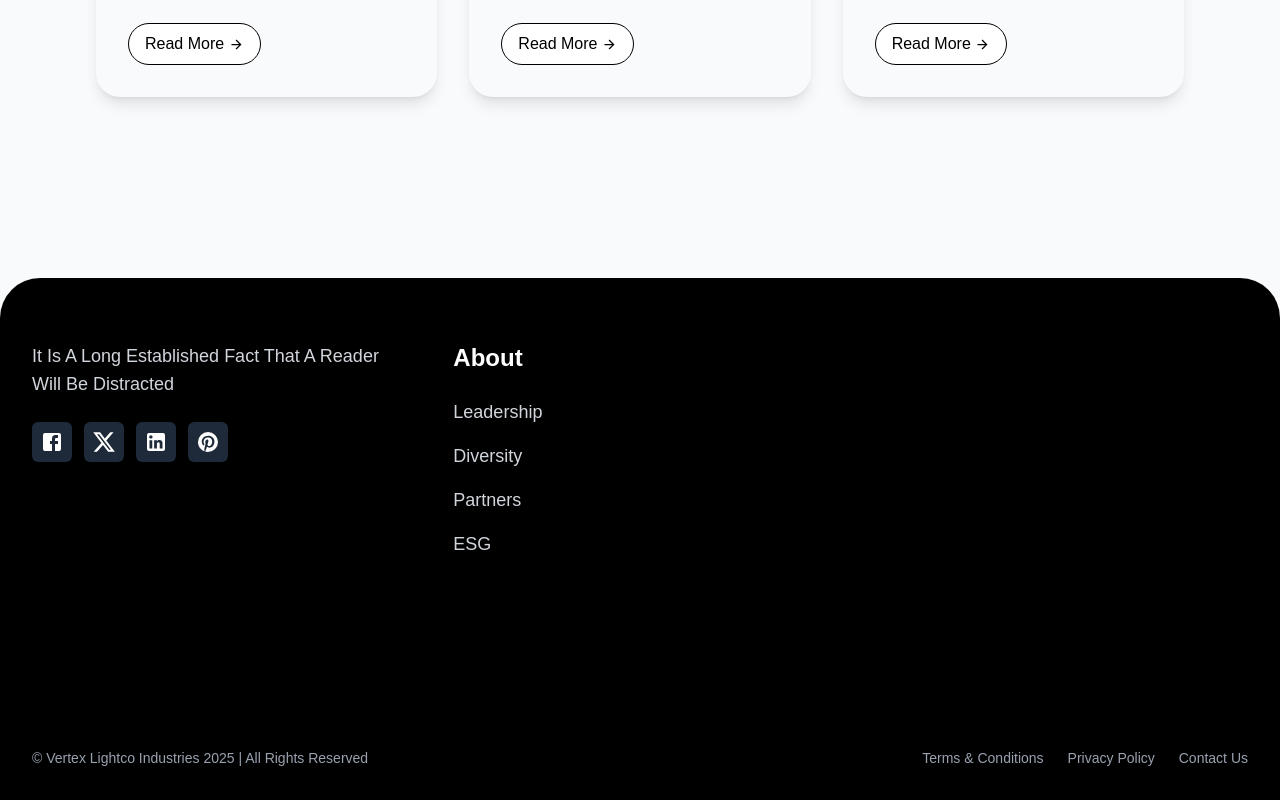
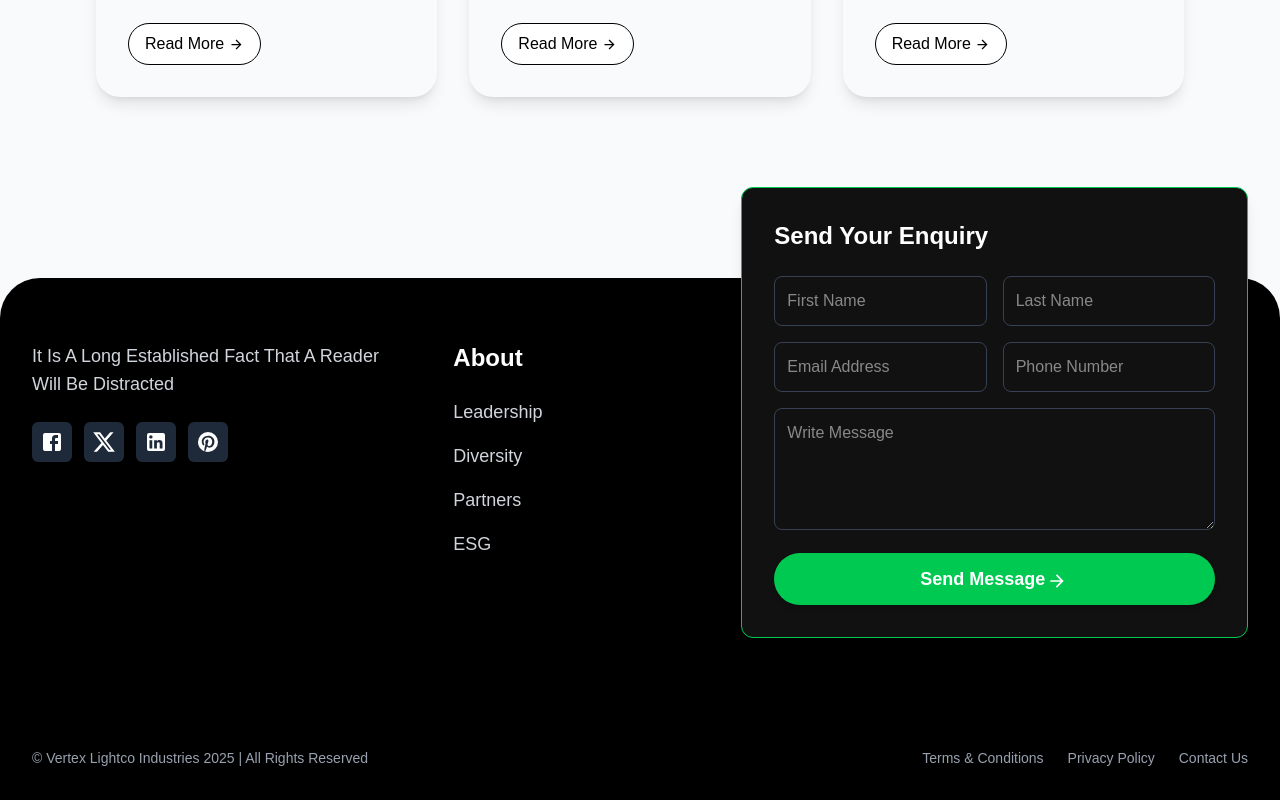
Before and after one commit to Vivek-Pixell/vertex-testing, a Next.js app: page / in a window 1280 px wide. Shown: the part 5748-6548 px from the top of the page. Built offline with nearby package versions, Linux system fonts and the light colour scheme.

Commit message:
contact form

```diff
--- /dev/null
+++ b/app/component/ContactForm.js
@@ -0,0 +1,204 @@
+"use client";
+import { ArrowForward } from "@mui/icons-material";
+import {useState } from "react";
+import axios from "axios";
+import CircularProgress from "@mui/material/CircularProgress";
+import Swal from "sweetalert2";
+
+export default function ContactForm() {
+  const [errors, setErrors] = useState({
+    firstName: "",
+    lastName: "",
+    email: "",
+    phone: "",
+    message: "",
+  });
+
+  const [isLoading, setIsLoading] = useState(false);
+
+  const [formData, setFormData] = useState({
+    firstName: "",
+    lastName: "",
+    email: "",
+    phone: "",
+    message: "",
+  });
+
+  const validateForm = () => {
+    const newErrors = {};
+
+    if (!formData.firstName.trim())
+      newErrors.firstName = "First Name is required.";
+    if (!formData.lastName.trim())
+      newErrors.lastName = "Last Name is required.";
+    if (!formData.email.trim()) newErrors.email = "Email is required.";
+    if (!formData.phone.trim()) {
+      newErrors.phone = "Phone Number is required.";
+    } else if (formData.phone.length < 10) {
+      newErrors.phone = "Phone Number must be at least 10 digits.";
+    }
+    if (!formData.message.trim()) newErrors.message = "Message is required.";
+
+    return Object.keys(newErrors).length === 0; // ✅ Returns `true` if no errors
+  };
+
+  const handleSubmit = async (e) => {
+    e.preventDefault();
+
+    if (!validateForm()) return;
+
+    console.log(formData);
+
+    try {
+      setIsLoading(true);
+      const response = await axios.post("/api/contact", formData, {
+        headers: {
+          "Content-Type": "application/json",
+        },
+      });
+
+      if (response.status === 200) {
+        // ✅ Show success notification
+        Swal.fire({
+          icon: "success",
+          title: "Message Sent!",
+          text: "We will get back to you shortly.",
+          confirmButtonColor: "#22c55e",
+        });
+
+        // ✅ Reset form data after successful submission
+        setFormData({
+          firstName: "",
+          lastName: "",
+          email: "",
+          phone: "",
+          message: "",
+        });
+        setIsLoading(false);
+        setErrors({
+          firstName: "",
+          lastName: "",
+          email: "",
+          phone: "",
+          message: "",
+        });
+      } else {
+        throw new Error("Failed to send message");
+      }
+    } catch (error) {
+      console.error("Error sending message:", error);
+
+      // ❌ Show error notification
+      Swal.fire({
+        icon: "error",
+        title: "Oops...",
+        text: "Failed to send message. Please try again later.",
+        confirmButtonColor: "#ef4444",
+      });
+
+      setIsLoading(false);
+    }
+  };
+
+  return (
+    <div className="">
+      <h3 className="text-2xl font-semibold mb-6">Send Your Enquiry</h3>
+      <form onSubmit={handleSubmit} className="space-y-4">
+        <div className="grid grid-cols-1 sm:grid-cols-2 gap-4">
+          <div>
+            <input
+              type="text"
+              placeholder="First Name"
+              className="bg-transparent border w-full border-gray-700 rounded-lg p-3 focus:outline-none focus:border-green-500 transition focus:ring-2 focus:ring-green-500"
+              value={formData.firstName}
+              onChange={(e) =>
+                setFormData({ ...formData, firstName: e.target.value })
+              }
+            />
+            {errors.firstName && (
+              <p className="text-red-500 text-sm">{errors.firstName}</p>
+            )}
+          </div>
+          <div>
+            <input
+              type="text"
+              placeholder="Last Name"
+              className="bg-transparent border w-full border-gray-700 rounded-lg p-3 focus:outline-none focus:border-green-500 transition focus:ring-2 focus:ring-green-500"
+              value={formData.lastName}
+              onChange={(e) =>
+                setFormData({ ...formData, lastName: e.target.value })
+              }
+            />
+            {errors.lastName && (
+              <p className="text-red-500 text-sm">{errors.lastName}</p>
+            )}
+          </div>
+        </div>
+        <div className="grid grid-cols-1 sm:grid-cols-2 gap-4">
+          <div>
+            <input
+              type="email"
+              placeholder="Email Address"
+              className="bg-transparent border w-full border-gray-700 rounded-lg p-3 focus:outline-none focus:border-green-500 transition focus:ring-2 focus:ring-green-500"
+              value={formData.email}
+              onChange={(e) =>
+                setFormData({ ...formData, email: e.target.value })
+              }
+            />
+            {errors.email && (
+              <p className="text-red-500 text-sm">{errors.email}</p>
+            )}
+          </div>
+          <div>
+            <input
+              type="tel"
+              placeholder="Phone Number"
+              className="bg-transparent border w-full border-gray-700 rounded-lg p-3 focus:outline-none focus:border-green-500 transition focus:ring-2 focus:ring-green-500"
+              value={formData.phone}
+              onChange={(e) => {
+                const onlyNumbers = e.target.value.replace(/\D/g, ""); // Allow only numbers
+                if (onlyNumbers.length <= 10) {
+                  setFormData({ ...formData, phone: onlyNumbers });
+                }
+              }}
+            />
+            {errors.phone && (
+              <p className="text-red-500 text-sm">{errors.phone}</p>
+            )}
+          </div>
+        </div>
+        <div>
+          <textarea
+            placeholder="Write Message"
+            rows={4}
+            className="w-full bg-transparent border border-gray-700 rounded-lg p-3 focus:outline-none focus:border-green-500 transition focus:ring-2 focus:ring-green-500"
+            value={formData.message}
+            onChange={(e) =>
+              setFormData({ ...formData, message: e.target.value })
+            }
+          />
+          {errors.message && (
+            <p className="text-red-500 text-sm">{errors.message}</p>
+          )}
+        </div>
+        <button
+          type="submit"
+          className="w-full relative bg-green-500 text-white py-3 rounded-full hover:bg-green-600 transition-colors flex items-center justify-center group shadow-md cursor-pointer"
+          disabled={isLoading}
+        >
+          <span className="text-lg font-semibold">
+            {isLoading ? "Sending..." : "Send Message"}
+          </span>
+          <ArrowForward className="pt-1 w-5 h-5 transition-transform group-hover:translate-x-2" />
+          {isLoading && (
+            <CircularProgress
+              size={30}
+              color="success"
+              className="absolute top-2.5 right-3.5"
+            />
+          )}
+        </button>
+      </form>
+    </div>
+  );
+}
--- a/app/component/Footer.js
+++ b/app/component/Footer.js
@@ -1,4 +1,5 @@
 "use client";
+import ContactForm from "./ContactForm";
 
 import {
   Facebook,
@@ -70,13 +71,12 @@ export default function Footer() {
           </ul>
         </div>
 
-        {/* Contact Form */}
-        {/* <div className="absolute -top-3/6 md:left-5/12 lg:left-6/12 xl:left-7/12 bg-[#111] p-6 md:p-8 rounded-xl border border-green-500 shadow-lg hidden md:block">
+        <div className="absolute -top-3/6 md:left-5/12 lg:left-6/12 xl:left-7/12 bg-[#111] p-6 md:p-8 rounded-xl border border-green-500 shadow-lg hidden md:block">
           <ContactForm />
-        </div> */}
+        </div>
       </div>
 
-      {/* Bottom Bar */}
+
       <div className="max-w-7xl mx-auto mt-16 py-8">
         <div className="flex flex-col sm:flex-row justify-between items-center space-y-4 sm:space-y-0 text-gray-400 text-sm">
           <p className="hidden md:block">
--- a/app/page.js
+++ b/app/page.js
@@ -8,6 +8,7 @@ import ImageSignage from "./component/ImageSignage";
 import PartnersShowcase from "./component/PartnersShowcase";
 import TestimonialsSection from "./component/TestimonialsSection";
 import BlogSection from "./component/BlogSection";
+import ContactForm from "./component/ContactForm";
 
 export default function Home() {
   return (
@@ -20,6 +21,9 @@ export default function Home() {
       <PartnersShowcase/>
       <TestimonialsSection/>
       <BlogSection/>
+      <div className=" md:hidden p-4 m-2 border rounded-2xl bg-black text-white">
+        <ContactForm />
+      </div>
 
       <Footer/>
 
--- a/package.json
+++ b/package.json
@@ -13,10 +13,12 @@
     "@emotion/styled": "^11.14.0",
     "@mui/icons-material": "^6.4.7",
     "@mui/material": "^6.4.7",
+    "axios": "^1.8.3",
     "framer-motion": "^12.5.0",
     "next": "15.2.2",
     "react": "^19.0.0",
-    "react-dom": "^19.0.0"
+    "react-dom": "^19.0.0",
+    "sweetalert2": "^11.17.2"
   },
   "devDependencies": {
     "@eslint/eslintrc": "^3",
```
Also changed, not shown: 1 other file (tests, documents, lock files or other folders).
